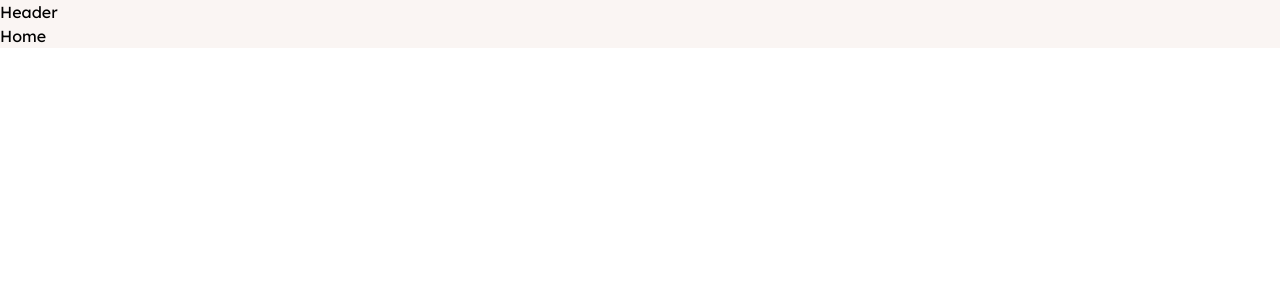
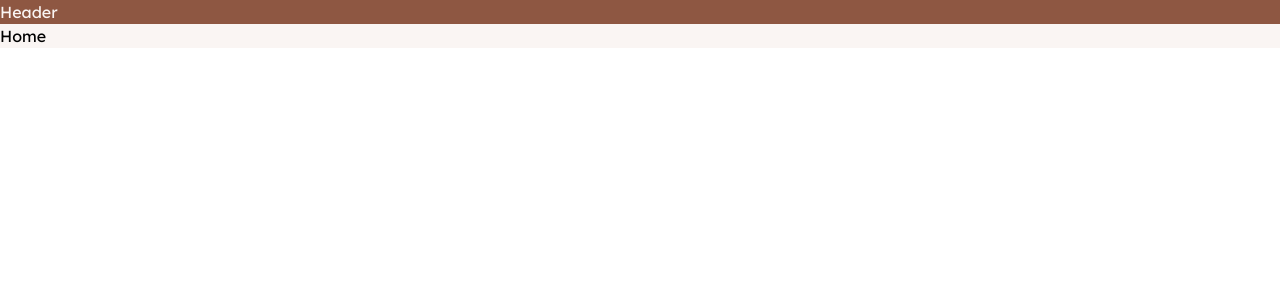
Before and after one commit to tamastomordi/web-app-for-book-readers, a React (Create React App) app in the folder front-end/: page / in a window 1280 px wide. Shown: the top 300 px of the page. Built offline with nearby package versions, Linux system fonts and the light colour scheme.

Commit message:
Add header styling

```diff
--- a/front-end/src/layouts/Header.js
+++ b/front-end/src/layouts/Header.js
@@ -1,3 +1,5 @@
+import '../styles/Header.scss';
+
 const Header = () => {
    return <div className="Header">Header</div>;
 };
--- /dev/null
+++ b/front-end/src/styles/Header.scss
@@ -0,0 +1,4 @@
+.Header {
+   background: var(--clr-primary-600);
+   color: var(--clr-primary-200);
+}
```
